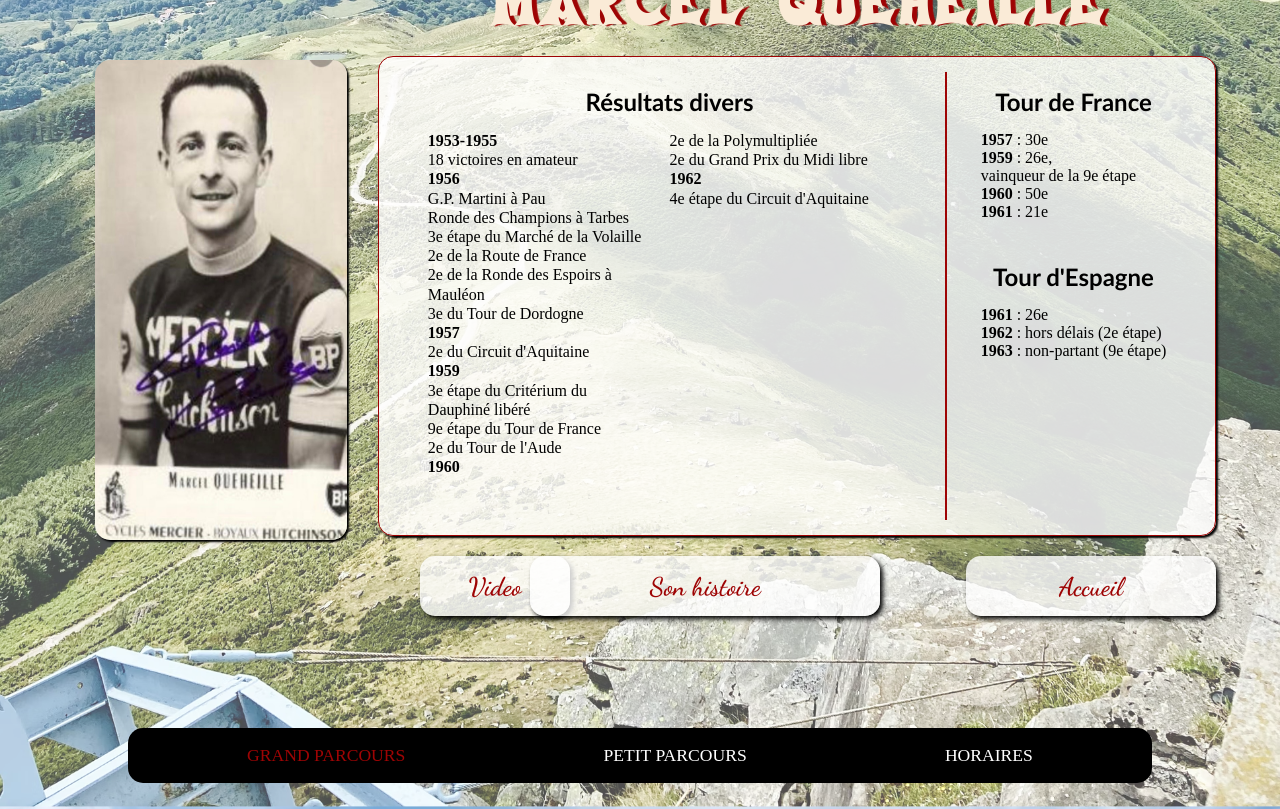
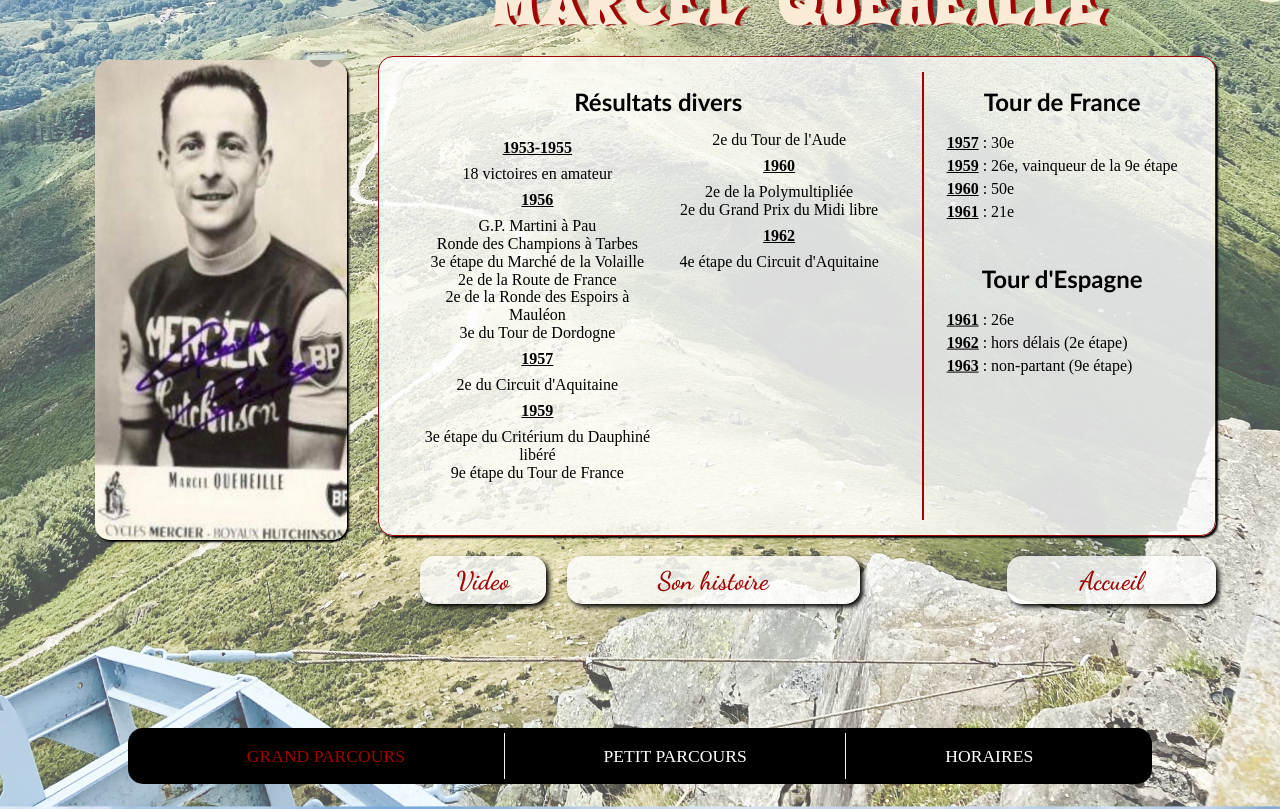
Before and after one commit to bast44trl/la-marcel-queheille, a React (Create React App) app: page / in a window 1280 px wide. Shown: the part 900-1709 px from the top of the page. Built offline with nearby package versions, Linux system fonts and the light colour scheme.

Commit message:
black bg for video and homepage animations

```diff
--- a/src/components/Marcel.jsx
+++ b/src/components/Marcel.jsx
@@ -17,7 +17,7 @@ const Marcel = () => {
       </div>
       <div className="marcel-content">
         <h1>Marcel Queheille</h1>
-        <div className={`marcel-description`}>
+        <div className={`${turnVideo && 'video-bg'} marcel-description`}>
           {turnCard && !turnVideo && <History />}
           {!turnCard && !turnVideo && <Palmares />}
           {turnVideo && <MarcelVideo />}
--- a/src/components/Palmares.jsx
+++ b/src/components/Palmares.jsx
@@ -6,11 +6,11 @@ const Palmares = () => {
       <div className="palmares-section">
         <h2>Résultats divers</h2>
         <div className="palmares-section-divers">
-          <p>
+          <p className="dates">
             <strong>1953-1955</strong>
           </p>
           <p>18 victoires en amateur</p>
-          <p>
+          <p className="dates">
             <strong>1956</strong>
           </p>
           <p>G.P. Martini à Pau</p>
@@ -19,22 +19,22 @@ const Palmares = () => {
           <p>2e de la Route de France</p>
           <p>2e de la Ronde des Espoirs à Mauléon</p>
           <p>3e du Tour de Dordogne</p>
-          <p>
+          <p className="dates">
             <strong>1957</strong>
           </p>
           <p>2e du Circuit d'Aquitaine</p>
-          <p>
+          <p className="dates">
             <strong>1959</strong>
           </p>
           <p>3e étape du Critérium du Dauphiné libéré</p>
           <p>9e étape du Tour de France</p>
           <p>2e du Tour de l'Aude</p>
-          <p>
+          <p className="dates">
             <strong>1960</strong>
           </p>
           <p>2e de la Polymultipliée</p>
           <p>2e du Grand Prix du Midi libre</p>
-          <p>
+          <p className="dates">
             <strong>1962</strong>
           </p>
           <p>4e étape du Circuit d'Aquitaine</p>
@@ -49,8 +49,7 @@ const Palmares = () => {
               <strong>1957</strong> : 30e
             </p>
             <p>
-              <strong>1959</strong> : 26e,
-              <br /> vainqueur de la 9e étape
+              <strong>1959</strong> : 26e, vainqueur de la 9e étape
             </p>
             <p>
               <strong>1960</strong> : 50e
--- a/src/styles/pages/homepage.scss
+++ b/src/styles/pages/homepage.scss
@@ -6,6 +6,9 @@
   align-items: center;
   & img {
     height: 70%;
+    transform: translateX(-100vw);
+    opacity: 0;
+    animation: moveToLeft 1s forwards;
   }
 }
 
@@ -18,10 +21,24 @@
     @include title;
   }
   & .homepage-actions {
-      width: 70%;
+    width: 0;
     margin-top: 50px;
     display: flex;
     justify-content: center;
     flex-wrap: wrap;
+    animation: extend 1s 2s forwards;
   }
 }
+
+@keyframes moveToLeft {
+  to {
+    opacity: 1;
+    transform: translateX(0);
+  }
+}
+
+@keyframes extend {
+  to {
+    width: 70%;
+  }
+}
--- a/src/styles/pages/marcel.scss
+++ b/src/styles/pages/marcel.scss
@@ -24,8 +24,13 @@
     justify-content: center;
     align-items: center;
     & h1 {
-          @include title;
-        }
+      @include title;
+    }
+    &
+    .video-bg {
+      background-color: black !important;
+      border: solid 1px black !important;
+    }
     & .marcel-description {
       width: 100%;
       height: 60vh;
@@ -61,8 +66,14 @@
             width: 100%;
             height: 80%;
             & p {
-              width: 45%;
-              line-height: 1.2rem;
+              width: 50%;
+              line-height: 1.4vw;
+              text-align: center;
+            }
+            & .dates {
+              margin: 8px 0;
+              text-decoration: underline;
+              word-wrap: normal;
             }
           }
         }
@@ -70,6 +81,12 @@
           height: 100%;
           display: flex;
           flex-direction: column;
+          & p {
+            line-height: 1.8vw;
+            & strong {
+              text-decoration: underline;
+            }
+          }
         }
         & h2 {
           text-align: center;
@@ -82,13 +99,14 @@
       }
       & .history {
         height: 80%;
-        width: 60%;
+        width: 70%;
         display: flex;
         flex-direction: column;
         justify-content: space-evenly;
         align-items: center;
         & p {
           font-size: large;
+          line-height: 1.8rem;
           text-align: justify;
           font-family: Verdana, Geneva, Tahoma, sans-serif;
         }
@@ -100,18 +118,15 @@
       display: flex;
       justify-content: space-between;
       & .button-palmares, .button-return, .button-video {
-        @include button($width:250px);
+        @include button($width:25%);
         margin: 0;
       }
       & .button-palmares {
-        width: 350px;
+        width: 35%;
       }
       & .button-video {
-        width: 150px;
+        width: 15%;
         margin: 0 -15% 0 5%;
-      }
-      & .video-bg {
-        background-color: black;
       }
     }
   }
--- a/src/styles/pages/parcours.scss
+++ b/src/styles/pages/parcours.scss
@@ -25,22 +25,20 @@
       & li {
         text-transform: uppercase;
         font-size: 1.1rem;
+        transition: color .5s;
         &:hover {
           cursor: pointer;
           color: $primary-color;
         }
+      }
       & .li-separation {
         width: 1px;
         height: 100%;
-        background-color: white;
+        background-color: whitesmoke;
       }
     }
   }
-.active {
-  color: $primary-color;}
-}
-
-.parcours-content {
+  & .parcours-content {
     width: 100%;
     height: 100%;
       display: flex;
@@ -52,9 +50,7 @@
         border-radius: 50%;
       }
     }
-}
-
-.horaires-content {
+  & .horaires-content {
     width: 100%;
     height: 100%;
     display: flex;
@@ -66,7 +62,11 @@
     font-size: 3rem;
     text-shadow: 2px 2px 1px black;
   }
-
-.parcours-button-return {
+  & .parcours-button-return {
     @include button;
-  width: 200px;}
+    width: 200px;
+  }
+}
+.active {
+  color: $primary-color;
+}
--- a/src/styles/variables/variables.scss
+++ b/src/styles/variables/variables.scss
@@ -1,6 +1,6 @@
 $primary-color: rgb(158, 4, 4);
 
-@mixin button ($width: 45%, $height: 60px, $color: $primary-color, $bg-color: rgba(255, 255, 255, 0.8)) {
+@mixin button ($width: 45%, $height: 6vh, $color: $primary-color, $bg-color: rgba(255, 255, 255, 0.8)) {
     width: $width;
     height: $height;
     font-family: 'Dancing Script', cursive;
@@ -14,13 +14,16 @@ $primary-color: rgb(158, 4, 4);
     align-items: center;
     border-radius: 15px;
     box-shadow: 3px 3px 5px black;
-    transition: transform .5s;
     text-decoration: none;
+    transition: transform .8s, background-color .8s, color .8s;
+    opacity: 0;
+    animation: appear 1s 2s forwards;
     &:hover {
       cursor: pointer;
-      transform: scale(1.1);
+      transform: scale(1.05);
       background-color: $primary-color;
       color: $bg-color;
+      transition: transform .8s, background-color .8s, color .8s;
     }
 }
 
@@ -33,4 +36,12 @@ $primary-color: rgb(158, 4, 4);
     display: block;
     font-weight: bold;
     text-shadow: 5px 0 1px $primary-color;
+    opacity: 0;
+    animation: appear 1s 1s forwards;
 }
+
+@keyframes appear {
+  to {
+    opacity: 1;
+  }
+}
```
Lines whose indentation alone changed are shown as unchanged.
